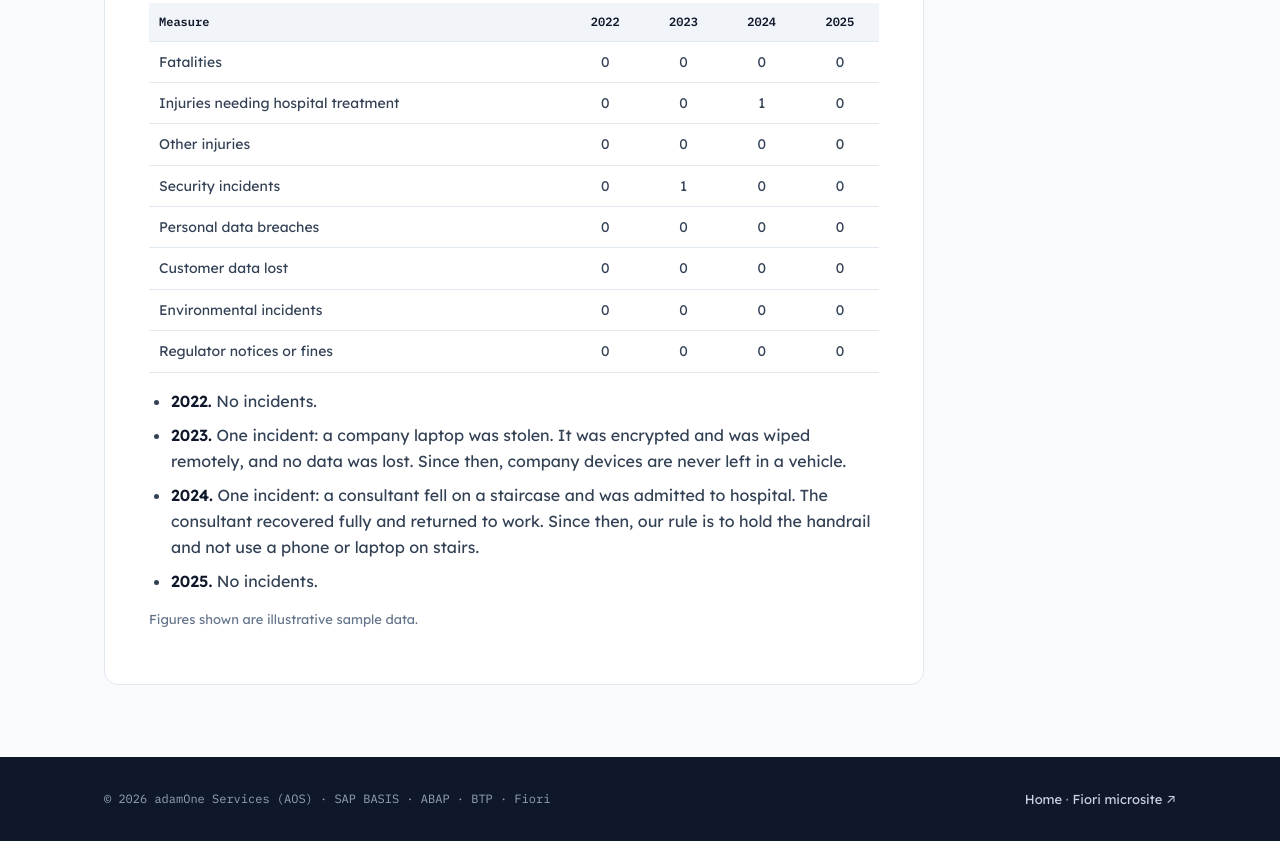
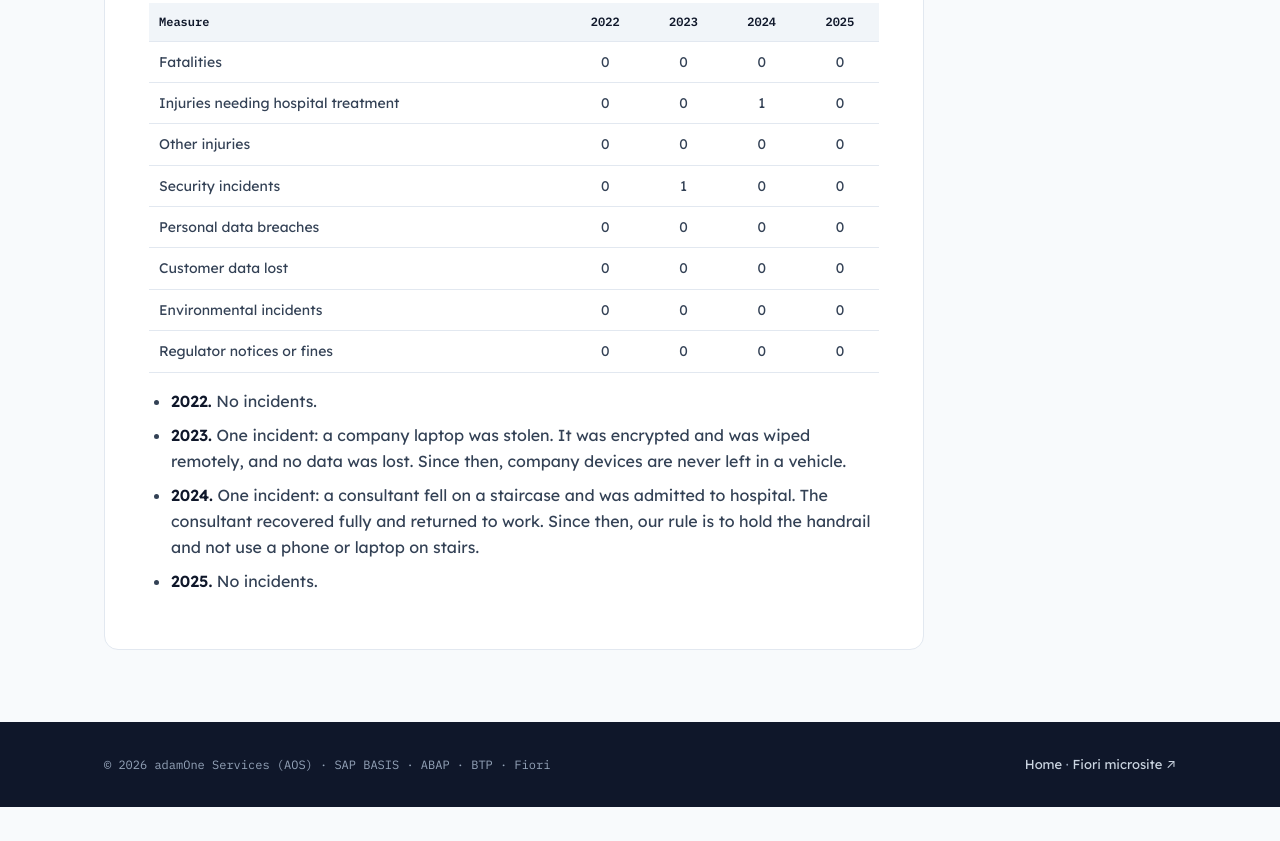
Before and after one commit to adam0thman/adamone-site, a plain HTML site: page hsse/index.html in a window 1280 px wide. Shown: the part 1891-2732 px from the top of the page. After the commit the page ends 2698 px from the top, so only its background shows below. Drawn offline with Linux system fonts and the light colour scheme.

Commit message:
chore(hsse): remove sample-data note from yearly report
Co-Authored-By: Claude Fable 5.2 <noreply@anthropic.com>

```diff
--- a/hsse/index.html
+++ b/hsse/index.html
@@ -153,7 +153,6 @@
         <li><b>2024.</b> One incident: a consultant fell on a staircase and was admitted to hospital. The consultant recovered fully and returned to work. Since then, our rule is to hold the handrail and not use a phone or laptop on stairs.</li>
         <li><b>2025.</b> No incidents.</li>
       </ul>
-      <p class="note">Figures shown are illustrative sample data.</p>
     </article>
   </div>
 </main>
```
